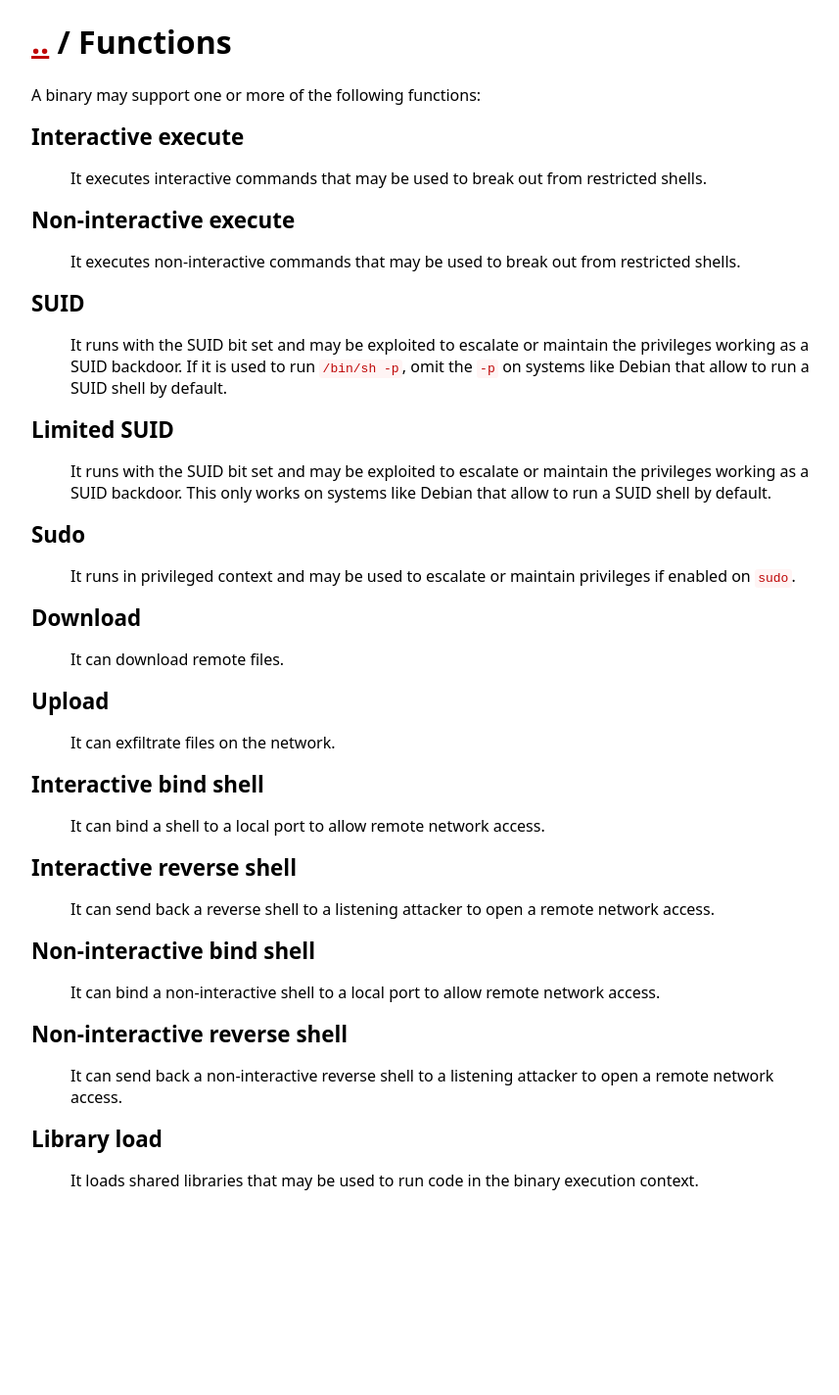
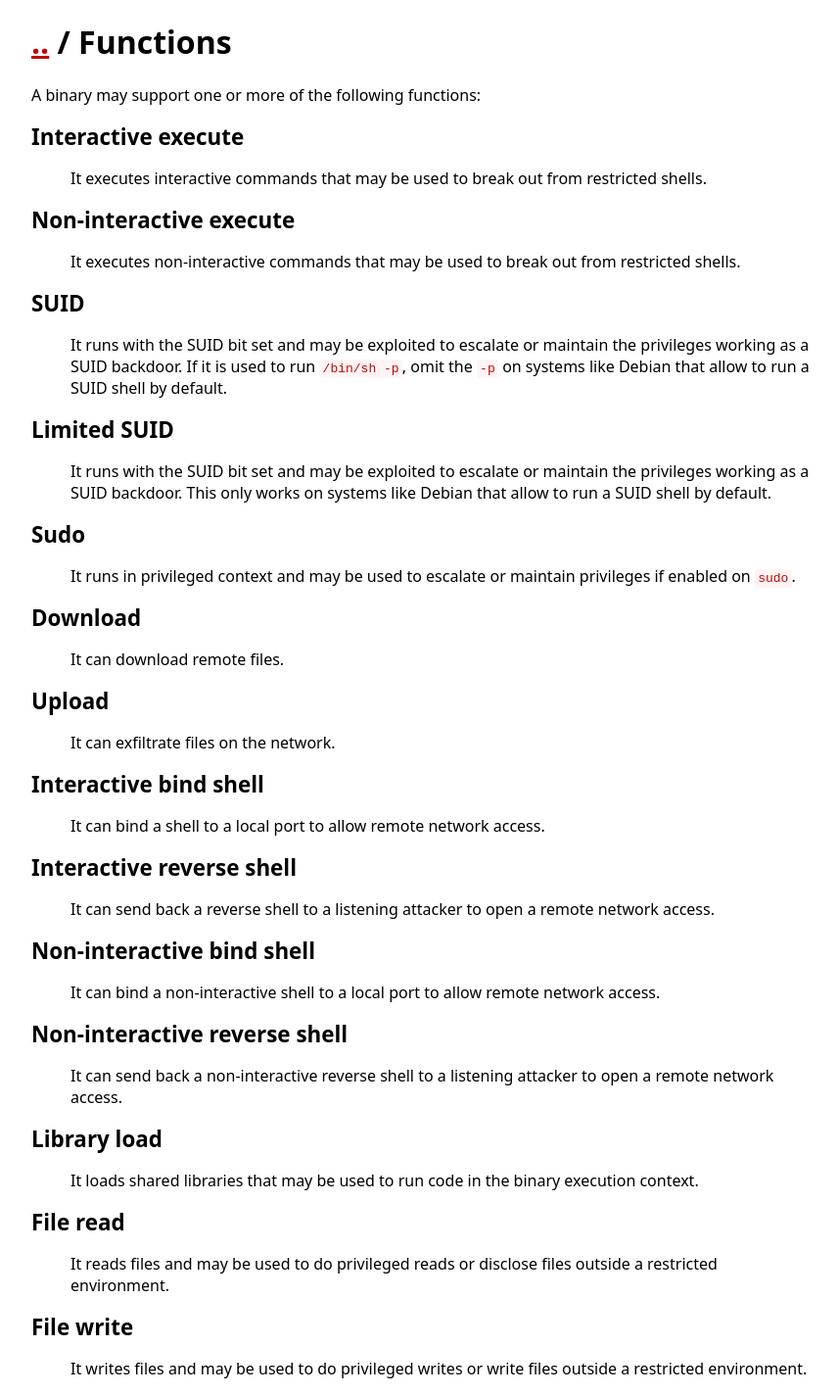
Before and after one commit to GTFOBins/GTFOBins.github.io, a Jekyll site: the page built from functions.md, in a window 1280 px wide. Shown: the whole page at 98% size, without its empty margins (208-1065 px from the left). Built offline with Jekyll 4.4.1, drawn with Linux system fonts in a browser that asks for light colours; before the commit the page ends 1232 px from its top, so only the background shows below that.

Commit message:
Add read and write functions

```diff
--- a/_data/functions.yml
+++ b/_data/functions.yml
@@ -45,3 +45,11 @@ reverse-shell-non-interactive:
 load-library:
   label: Library load
   description: It loads shared libraries that may be used to run code in the binary execution context.
+
+file-read:
+  label: File read
+  description: It reads files and may be used to do privileged reads or disclose files outside a restricted environment.
+
+file-write:
+  label: File write
+  description: It writes files and may be used to do privileged writes or write files outside a restricted environment.
```
